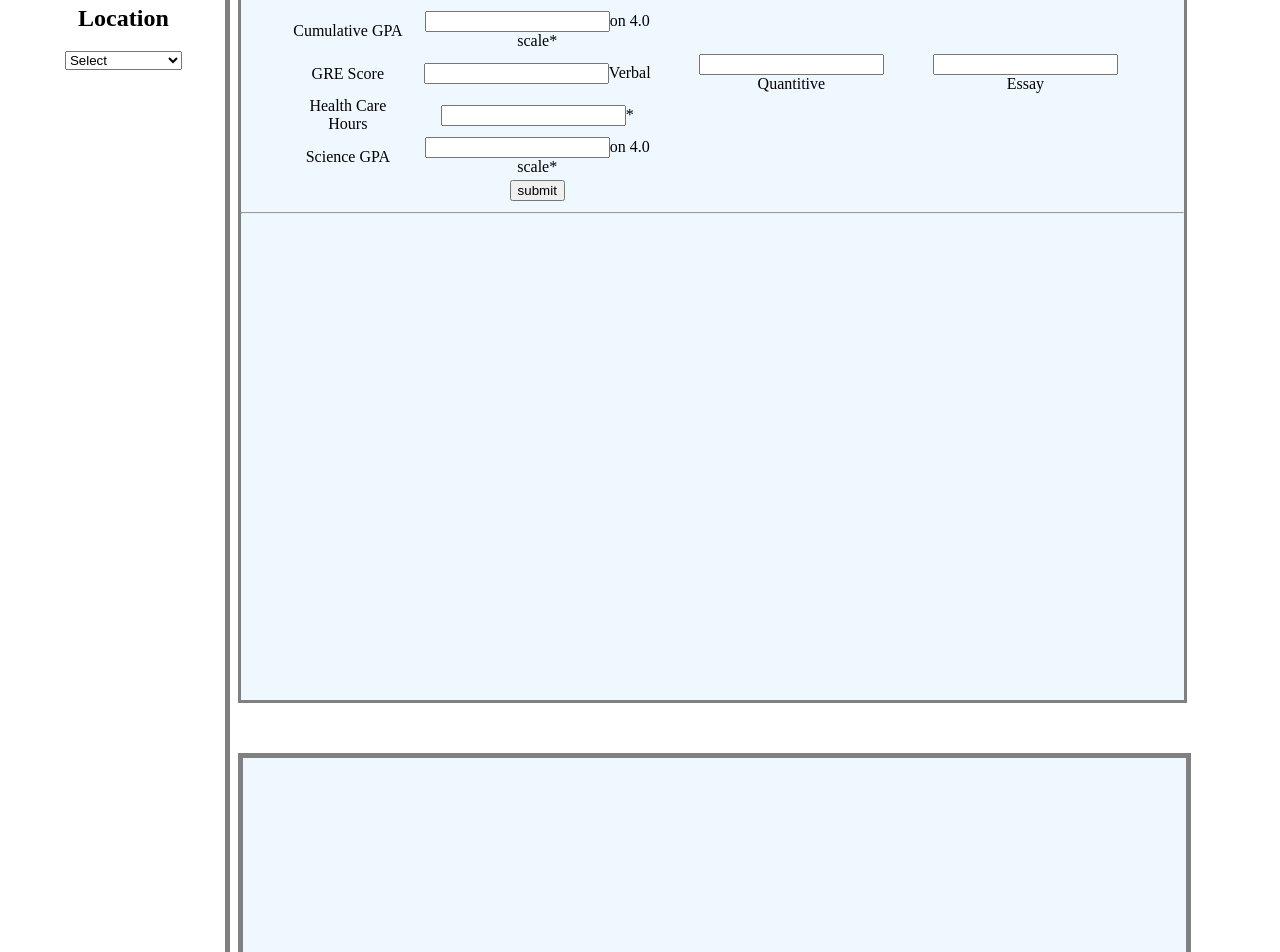
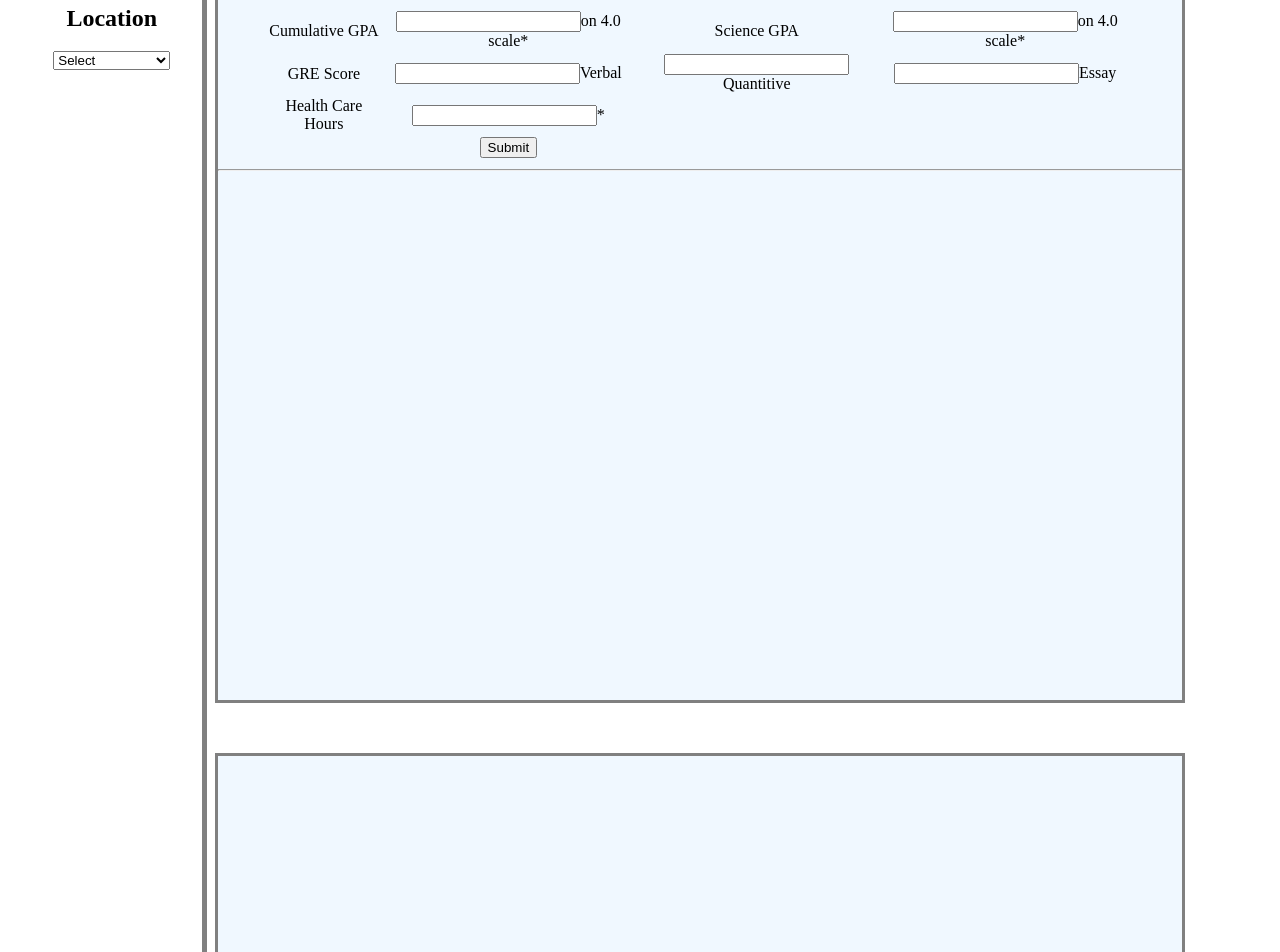
Before and after one commit to soft-eng-practicum/MatchMakers, an Angular app: page / in a window 1280 px wide. Shown: the part 460-1412 px from the top of the page. Built offline with nearby package versions, Linux system fonts and the light colour scheme.

Commit message:
change width of selectedSchools border, move science gpa next to cumulative gpa on table

```diff
--- a/src/app/app.component.css
+++ b/src/app/app.component.css
@@ -16,7 +16,6 @@ ul {
     overflow: hidden;
     background-color: aliceblue;
 }
-
 li {
     float: left;
 }
@@ -28,7 +27,6 @@ li a {
     padding: 14px 16px;
     text-decoration: none;
 }
-
 /* Change the link color to #111 (black) on hover */
 li a:hover {
     background-color:grey;
@@ -81,7 +79,7 @@ li a:hover {
   height: 200px;
   margin: 4px;
   margin-top: 50px;
-  border: solid grey 5px;
+  border: solid grey 3px;
   background-color: aliceblue;
 }
 .stateContent
--- a/src/app/app.component.html
+++ b/src/app/app.component.html
@@ -87,6 +87,8 @@
             	<tr>
                 	<td>Cumulative GPA</td>
                     <td><input type = "decimal" name = "GPA" value = "">on 4.0 scale<span class = "required">*</span></td>
+                  <td>Science GPA</td>
+                    <td><input type = "decimal" name = "SGPA" value = "">on 4.0 scale<span class = "required">*</span></td>
                 </tr>
                 <tr>
                 	<td>GRE Score</td>
@@ -100,14 +102,8 @@
                 </tr>
 
                 <tr>
-                    <td>Science GPA</td>
-                      <td><input type = "decimal" name = "SGPA" value = "">on 4.0 scale<span class = "required">*</span></td>
-                  </tr>
-
-
-                <tr>
                 	<td></td>
-                    <td><input type = "submit" name = "submit" value = "submit"></td>
+                    <td><input type = "submit" name = "submit" value = "Submit"></td>
                 </tr>
             </table>
             <hr/>
```
